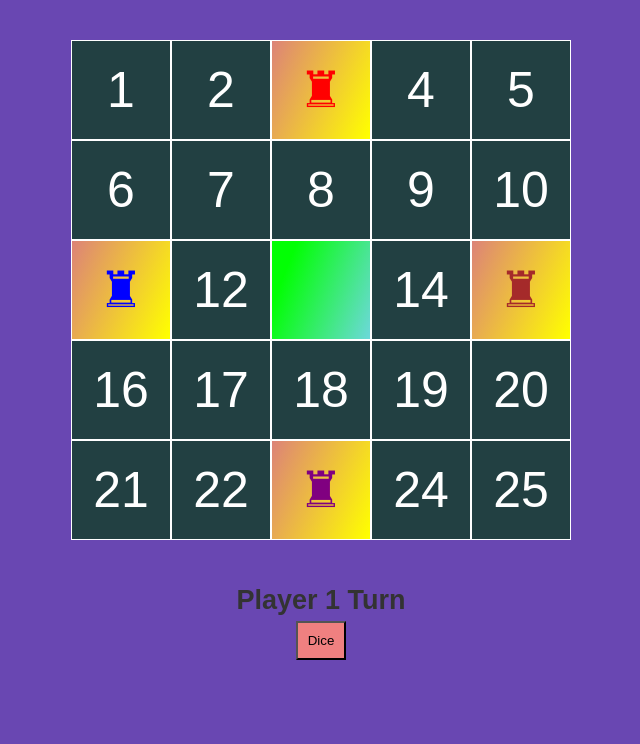
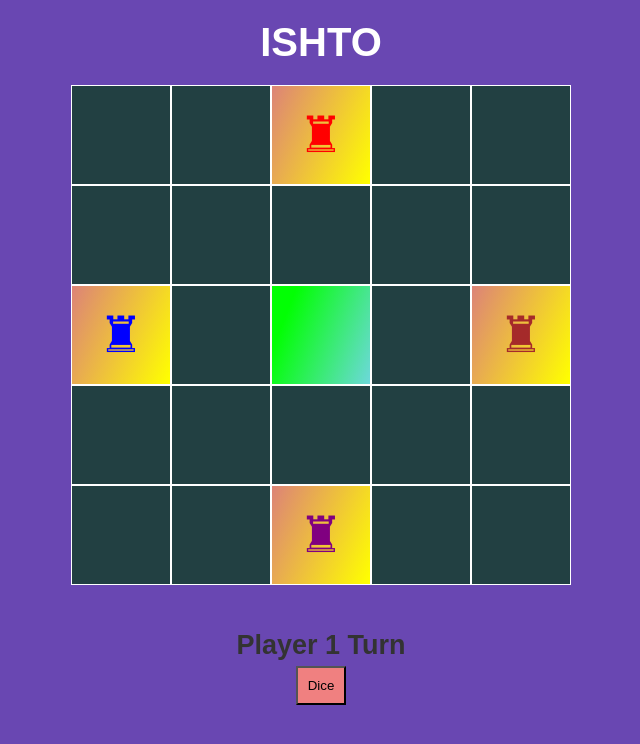
Before and after one commit to Jafardahod/IshtoGame, a plain HTML site: page index.html in a window 1280 px wide. Shown: the whole page, without its empty margins (319-959 px from the left). Drawn offline with Linux system fonts and the light colour scheme.

Commit message:
added some css

```diff
--- a/index.html
+++ b/index.html
@@ -9,8 +9,7 @@
   <body>
     <div class="container">
       <div class="header">
-            <!-- <h1>5x5 Grid Layout</h1>
-            <p>Add your additional content here</p> -->
+        <h1>ISHTO</h1>
       </div>
 
       <div class="grid-container">
--- a/script.js
+++ b/script.js
@@ -19,7 +19,7 @@ import { Pawn } from "./pawn.js"
         else {
             block.setAttribute('class', 'grid-item')
             block.setAttribute('id', i)
-            block.innerHTML = i
+            // block.innerHTML = i
         }
 
         board.appendChild(block)
--- a/style.css
+++ b/style.css
@@ -11,6 +11,10 @@ body {
     margin: 0;
     padding: 20px;
     background-color: #6947b2;
+}
+h1{
+    color: white;
+    font-size: 40px;
 }
 .container {
     max-width: 1200px;
@@ -61,3 +65,9 @@ body {
 .dine{
     padding: 5px;
 }
+
+
+#4::before{
+    content: '↓';
+
+}
```
